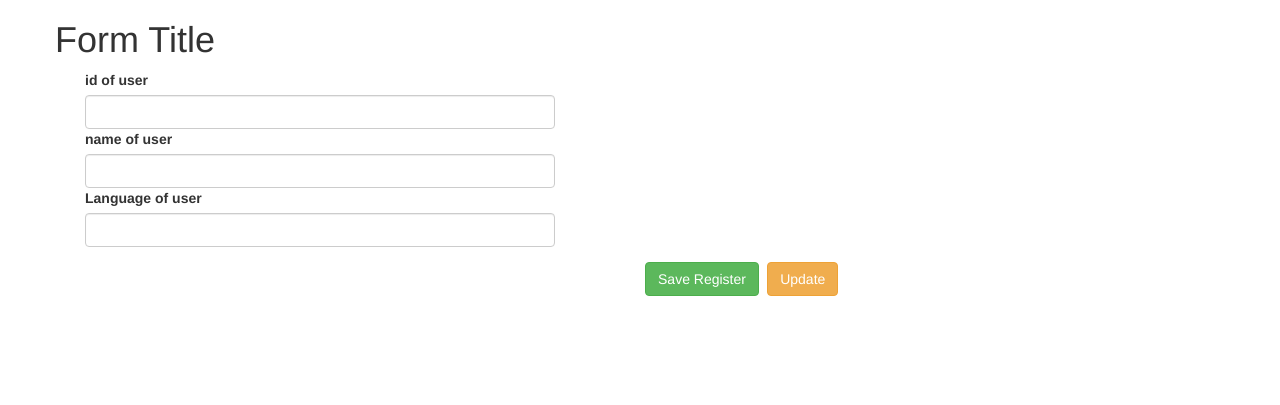
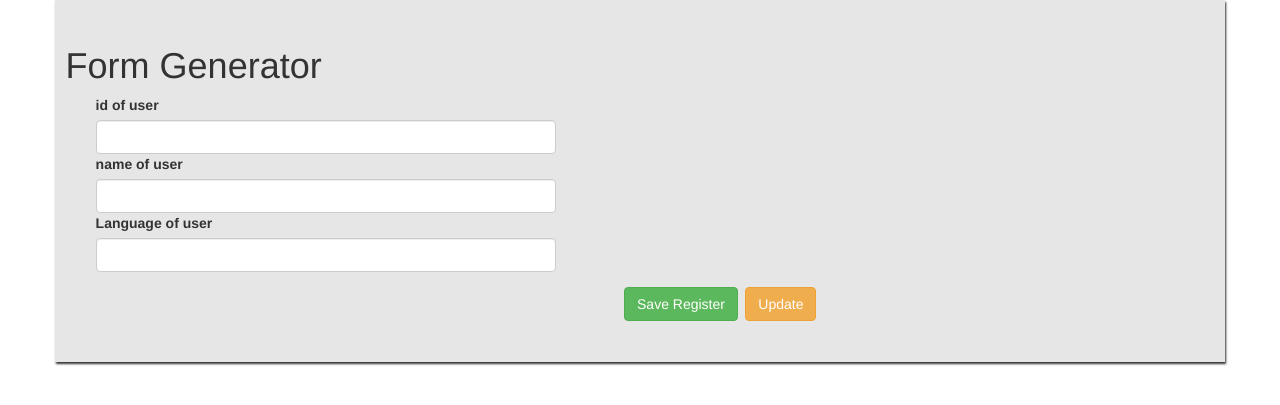
Before and after one commit to ramos3d/form-generator, a PHP site: page /formCreated/form.php in a window 1280 px wide. Shown: the top 405 px of the page. Run offline with PHP 8.4, Linux system fonts and the light colour scheme; some libraries are stand-ins or nearby versions.

Commit message:
Form improvements

```diff
--- a/formCreated/form.php
+++ b/formCreated/form.php
@@ -10,23 +10,29 @@
         .btn-space {
         margin-left: 1%;
         }
+        .form {
+            padding: 2%;
+            background-color: #e6e6e6;
+            box-shadow: 1px 2px 2px;
+        }
         </style>
-    <body>
-        <div class="container">
+<body background="#E6E6E6">
+    <div class="container form">
         <div class="row">
-                <h1>Form Title</h1>
+            <h1>Form Generator</h1>
+                <form action='#' method='POST'>
                     <div class="col-sm-8">
                         <div class="form-group col-xs-8"><label>id of user</label>
-                                  <input type="text" id=name name=name class="form-control"><label>name of user</label>
-                                  <input type="text" id=language name=language class="form-control"><label>Language of user</label>
-                                  <input type="text" id=age name=age class="form-control"></div>
-                      </div>
-                </div>
+                              <br /><input type="text" id=name name=name class="form-control"><label>name of user</label>
+                              <br /><input type="text" id=language name=language class="form-control"><label>Language of user</label>
+                              <br /><input type="text" id=age name=age class="form-control"></div>
                     </div>
                     <div class="form-group col-xs-8">
                         <button type="button" class="btn btn-warning pull-right btn-space">Update</button>
                         <button type="button" class="btn btn-success pull-right btn-space">Save Register</button>
                     </div>
-
+                </form>
+            </div>
+        </div>
     </body>
 </html>
```
Also changed, not shown: generator.php (+13 -7 lines). Lines whose indentation alone changed are shown as unchanged.
